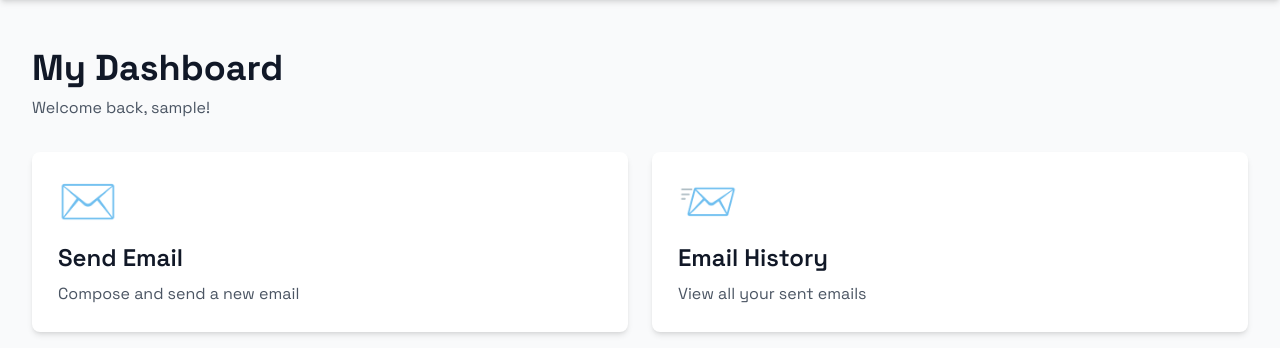
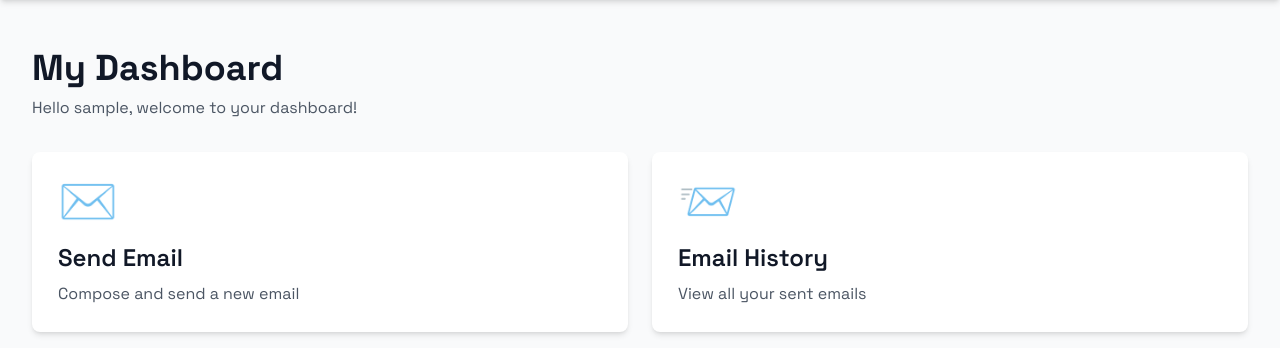
Before and after one commit to rishabhtcodes/Mailing-Web-App, a Django app: page /users/dashboard/ in a window 1280 px wide. Shown: the part 72-420 px from the top of the page. Run offline with Django 5.2, Linux system fonts and the light colour scheme; the visitor is signed in with stand-in values (Sample User, id 1); data that the repository does not hold is empty.

Commit message:
style: update welcome message on dashboard

```diff
--- a/templates/users/dashboard.html
+++ b/templates/users/dashboard.html
@@ -6,7 +6,7 @@
 <div class="container-main py-12">
     <div class="mb-8">
         <h1 class="text-4xl font-bold text-gray-900">My Dashboard</h1>
-        <p class="text-gray-600 mt-2">Welcome back, {{ user.username }}!</p>
+        <p class="text-gray-600 mt-2">Hello {{ user.username }}, welcome to your dashboard!</p>
     </div>
 
     <div class="grid md:grid-cols-2 gap-6">
```
